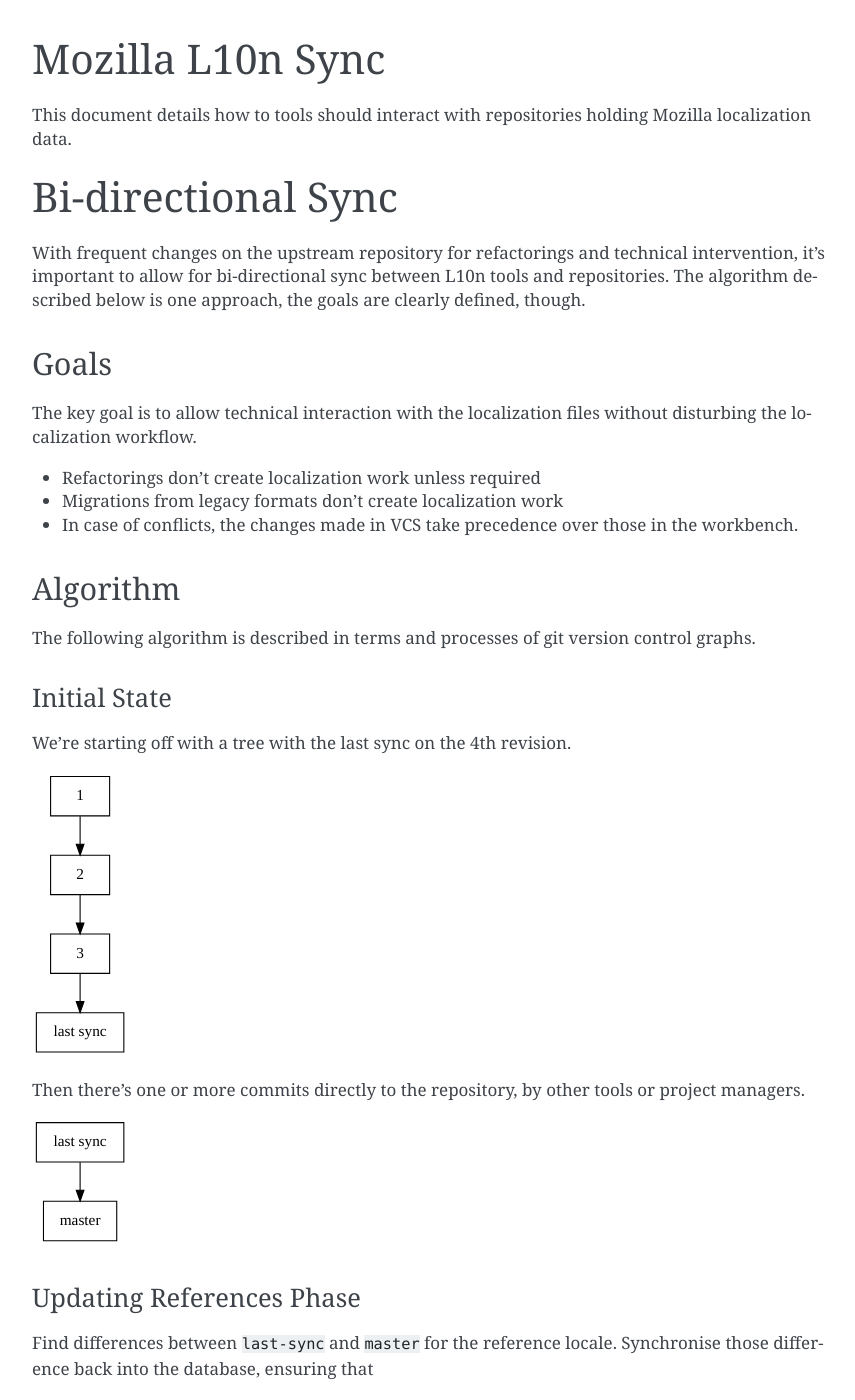
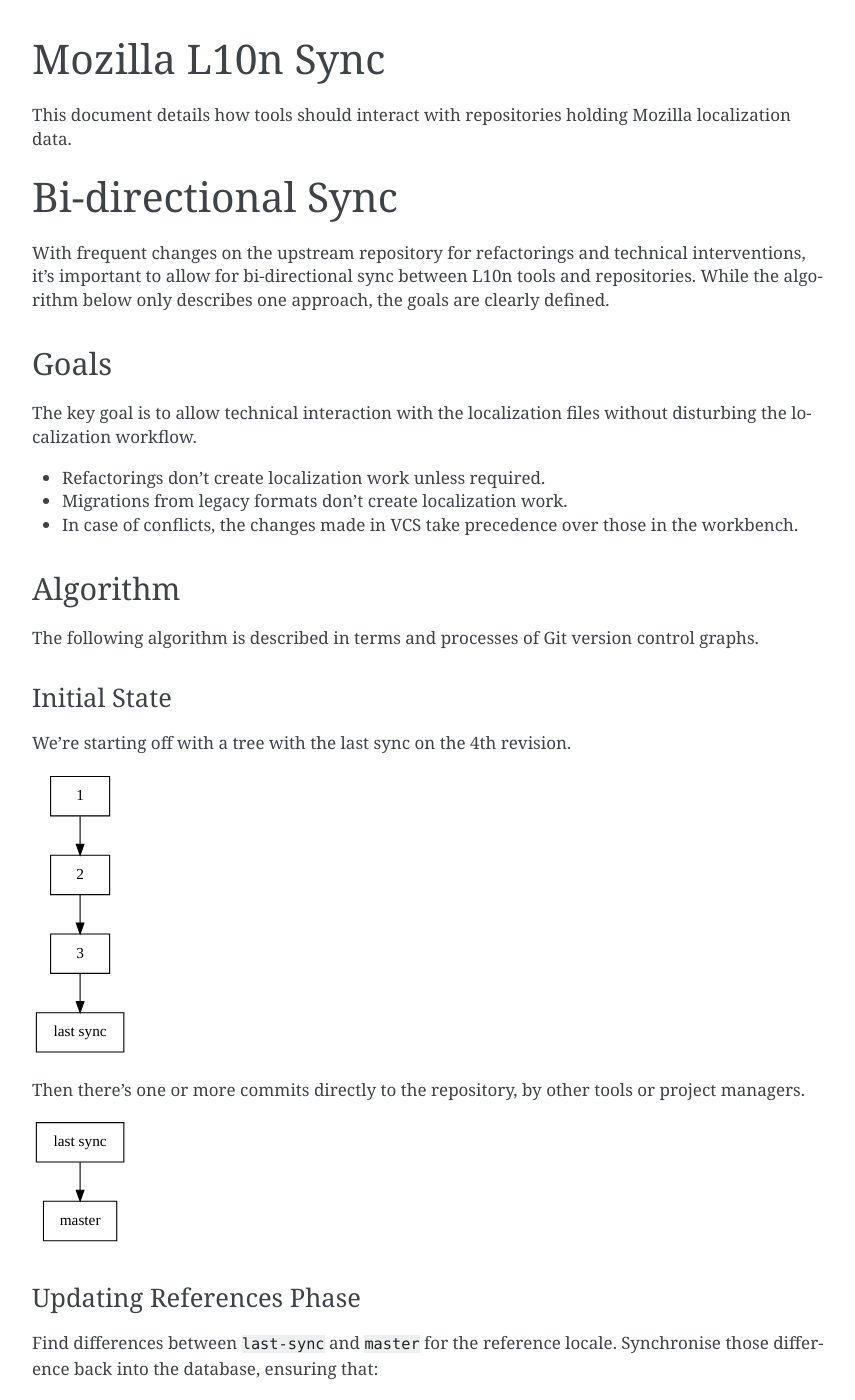
Before and after one commit to Pike/sync-spec, a Sphinx documentation site: the page built from source/index.rst, in a window 1280 px wide and 1400 px high. Shown: the whole window, without its empty margins (168-1023 px from the left). Built offline with Sphinx 7.4.7, drawn with Linux system fonts in a browser that asks for light colours; some of the changed text lies outside the part shown.

Commit message:
Fix a few nits

```diff
--- a/source/index.rst
+++ b/source/index.rst
@@ -1,16 +1,16 @@
 Mozilla L10n Sync
 =================
 
-This document details how to tools should interact with repositories holding
+This document details how tools should interact with repositories holding
 Mozilla localization data.
 
 Bi-directional Sync
 ===================
 
-With frequent changes on the upstream repository for refactorings and
-technical intervention, it's important to allow for bi-directional sync
-between L10n tools and repositories. The algorithm described below is
-one approach, the goals are clearly defined, though.
+With frequent changes on the upstream repository for refactorings and technical
+interventions, it's important to allow for bi-directional sync between L10n
+tools and repositories. While the algorithm below only describes one approach,
+the goals are clearly defined.
 
 Goals
 -----
@@ -18,15 +18,15 @@
 The key goal is to allow technical interaction with the localization files
 without disturbing the localization workflow.
 
-* Refactorings don't create localization work unless required
-* Migrations from legacy formats don't create localization work
+* Refactorings don't create localization work unless required.
+* Migrations from legacy formats don't create localization work.
 * In case of conflicts, the changes made in VCS take precedence over those in the workbench.
 
 Algorithm
 ---------
 
-The following algorithm is described in terms and processes of git version control
-graphs.
+The following algorithm is described in terms and processes of Git version
+control graphs.
 
 Initial State
 ^^^^^^^^^^^^^
@@ -63,7 +63,7 @@
 ^^^^^^^^^^^^^^^^^^^^^^^^^
 
 Find differences between ``last-sync`` and ``master`` for the reference locale.
-Synchronise those difference back into the database, ensuring that
+Synchronise those difference back into the database, ensuring that:
 
 * removed reference strings are obsoleted in the database for all (affected) locales,
 * changed reference strings are updated, without triggering localization workflows,
@@ -142,13 +142,13 @@
 * modifications to existing translations,
 * and newly submitted translations.
 
-In the case of a removal of a string in VCS the conflict needs to be resolved,
+In the case of removal of a string in VCS the conflict needs to be resolved,
 either by writing the string in the tool to VCS, or by taking the appropriate
 action in the tool to represent a translation under review.
 
 The recommended action is TBD.
 
-Clean up
+Clean-up
 ^^^^^^^^
 
 At this point, the local ``staging`` branch is deleted.
```
Also changed, not shown: other parts of source/index.rst (+2 -2 lines).
